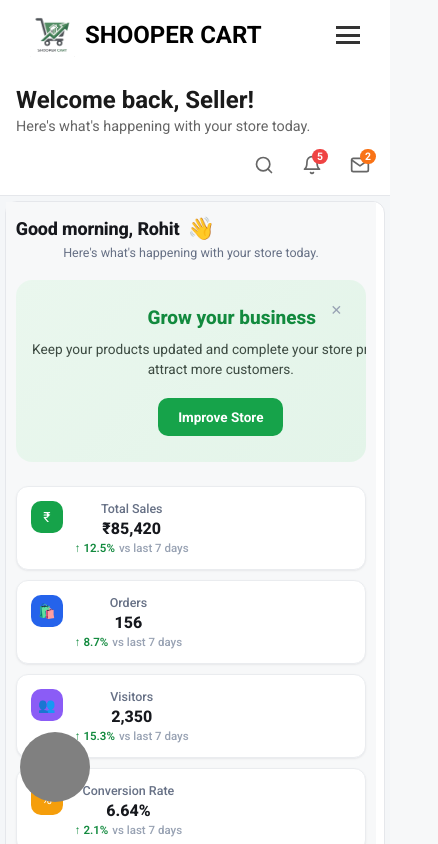
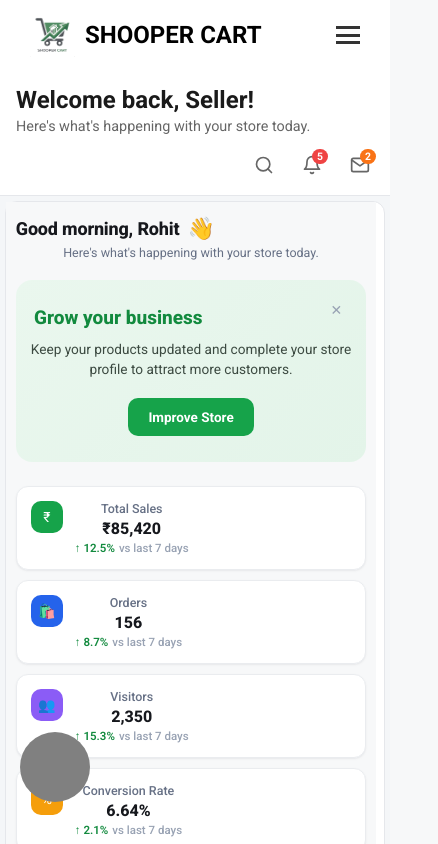
Before and after one commit to nitishkumar085/shoppercart, a React (Vite) app in the folder seller/: page /dashboard in a window 390 px wide. Shown: the top 844 px of the page, 438 px wide, since content can reach past the window. Built offline with nearby package versions, Linux system fonts and the light colour scheme; sample sign-in values are in the browser's storage.

Commit message:
ui modification

```diff
--- a/seller/src/pages/dashboardHome/dashboardHome.css
+++ b/seller/src/pages/dashboardHome/dashboardHome.css
@@ -415,7 +415,7 @@
   .sh-card{ border-radius:12px}
 
   .sh-greeting h1{ font-size:20px;width:50vh; }
-  .sh-banner-text h2{ font-size:19px;width:50vh; }
+  .sh-banner-text h2{ font-size:19px;width:50vw; }
   .sh-banner-art{ display:none; }
 
   .sh-stat-row{ grid-template-columns:1fr 1fr; gap:10px; }
@@ -433,7 +433,7 @@
 @media (max-width: 400px){
 
   .sh-dashboard{ padding:14px 10px 28px;max-width: 95vw; }
-  .sh-greeting h1{ font-size:18px; }
+  .sh-greeting h1{ font-size:18px;width: 76vw; }
   .sh-greeting p{ font-size:12.5px; }
 
   .sh-stat-row{ grid-template-columns:1fr; }
```
